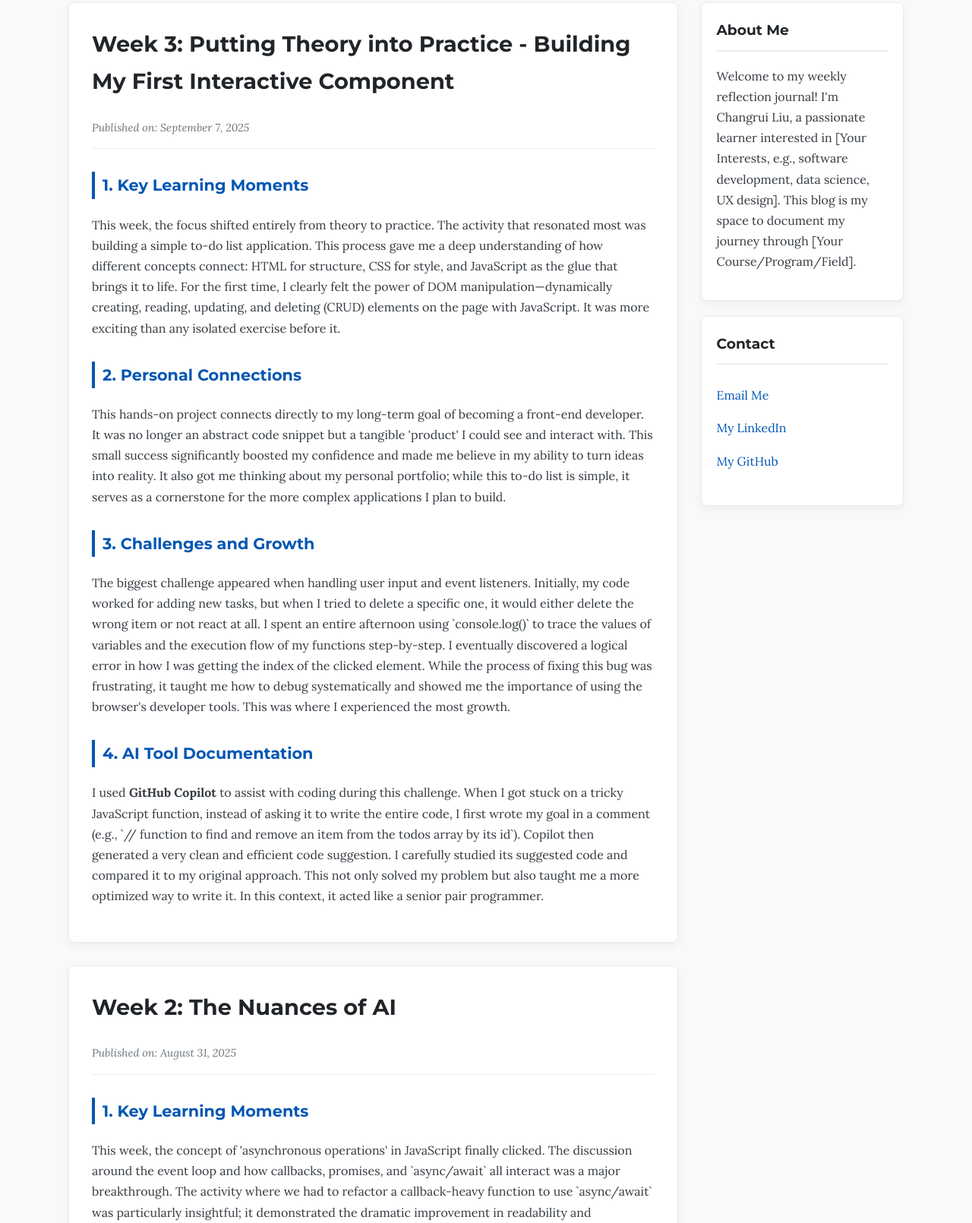
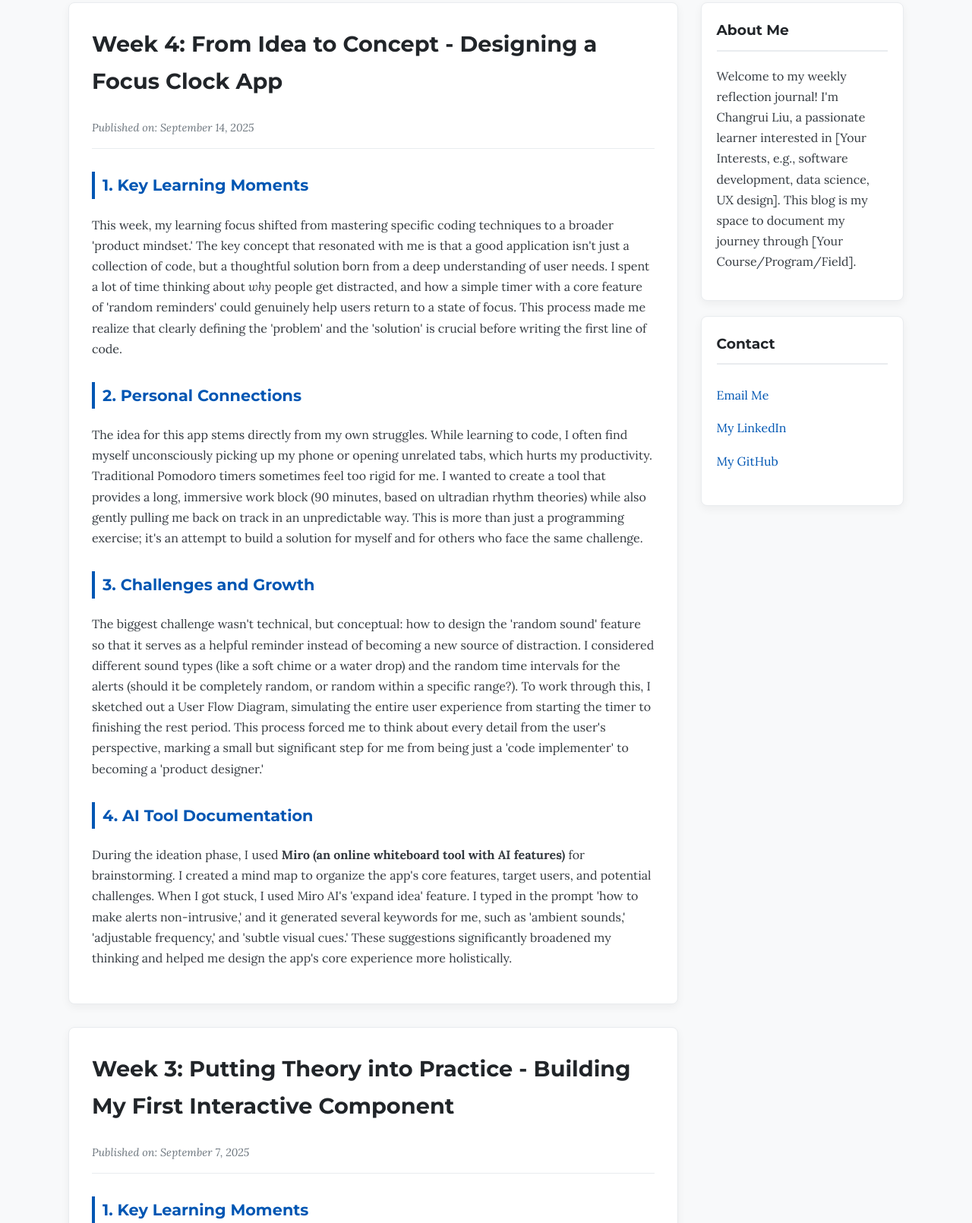
Before and after one commit to Bebop31-lab/my-reflection-blog, a plain HTML site: page index.html in a window 1280 px wide. Shown: the part 209-1819 px from the top of the page at 76% size. Drawn offline with Linux system fonts and the light colour scheme.

Commit message:
Update index.html

```diff
--- a/index.html
+++ b/index.html
@@ -21,6 +21,30 @@
     <div class="container main-content">
 
         <main>
+            <article class="post">
+                <h2>Week 4: From Idea to Concept - Designing a Focus Clock App</h2>
+                <p class="post-meta">Published on: September 14, 2025</p>
+
+                <h3>1. Key Learning Moments</h3>
+                <p>
+                    This week, my learning focus shifted from mastering specific coding techniques to a broader 'product mindset.' The key concept that resonated with me is that a good application isn't just a collection of code, but a thoughtful solution born from a deep understanding of user needs. I spent a lot of time thinking about <em>why</em> people get distracted, and how a simple timer with a core feature of 'random reminders' could genuinely help users return to a state of focus. This process made me realize that clearly defining the 'problem' and the 'solution' is crucial before writing the first line of code.
+                </p>
+
+                <h3>2. Personal Connections</h3>
+                <p>
+                    The idea for this app stems directly from my own struggles. While learning to code, I often find myself unconsciously picking up my phone or opening unrelated tabs, which hurts my productivity. Traditional Pomodoro timers sometimes feel too rigid for me. I wanted to create a tool that provides a long, immersive work block (90 minutes, based on ultradian rhythm theories) while also gently pulling me back on track in an unpredictable way. This is more than just a programming exercise; it's an attempt to build a solution for myself and for others who face the same challenge.
+                </p>
+
+                <h3>3. Challenges and Growth</h3>
+                <p>
+                    The biggest challenge wasn't technical, but conceptual: how to design the 'random sound' feature so that it serves as a helpful reminder instead of becoming a new source of distraction. I considered different sound types (like a soft chime or a water drop) and the random time intervals for the alerts (should it be completely random, or random within a specific range?). To work through this, I sketched out a User Flow Diagram, simulating the entire user experience from starting the timer to finishing the rest period. This process forced me to think about every detail from the user's perspective, marking a small but significant step for me from being just a 'code implementer' to becoming a 'product designer.'
+                </p>
+
+                <h3>4. AI Tool Documentation</h3>
+                <p>
+                    During the ideation phase, I used <strong>Miro (an online whiteboard tool with AI features)</strong> for brainstorming. I created a mind map to organize the app's core features, target users, and potential challenges. When I got stuck, I used Miro AI's 'expand idea' feature. I typed in the prompt 'how to make alerts non-intrusive,' and it generated several keywords for me, such as 'ambient sounds,' 'adjustable frequency,' and 'subtle visual cues.' These suggestions significantly broadened my thinking and helped me design the app's core experience more holistically.
+                </p>
+            </article>
             <article class="post">
                 <h2>Week 3: Putting Theory into Practice - Building My First Interactive Component</h2>
                 <p class="post-meta">Published on: September 7, 2025</p>
@@ -118,4 +142,5 @@
     </footer>
 
 </body>
+
 </html>
```
